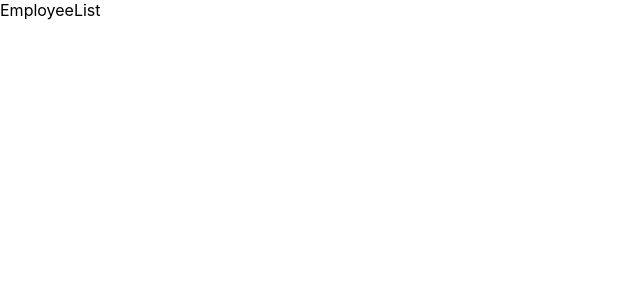
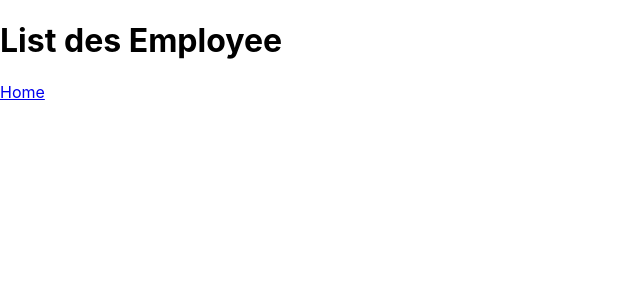
Before and after one commit to Ced933/wealth-health, a React (Create React App) app: page /employee in a window 1280 px wide. Shown: the top 300 px of the page, without its empty margins (0-640 px from the left). Built offline with nearby package versions, Linux system fonts and the light colour scheme.

Commit message:
ajouter des employés dans le strore

```diff
--- a/src/components/Form/Form.jsx
+++ b/src/components/Form/Form.jsx
@@ -16,8 +16,15 @@ const {register, handleSubmit, reset, setError } = useForm();
 
 
 const [popupShow, setPopupShow] = useState(false);
+// setPopupShow(false);
+console.log(popupShow)
 const dispatch = useDispatch();
+useEffect(()=>{
+    if(popupShow){
+        setPopupShow(false)
+    }
 
+},[popupShow])
     // const [employeeData, setEmployeeData] = useState({
     //     firstName: "",
     //     lastName:"",
@@ -56,7 +63,7 @@ const dispatch = useDispatch();
 
         // envoyer les données remplis dans le store
         dispatch({
-            type:'employee/employeeInfo',
+            type:'employee/addEmployee',
             payload:{
                 firstName: data.firstName,
                 lastName : data.lastName,
@@ -72,6 +79,7 @@ const dispatch = useDispatch();
         })
         // vider le formulaire
         reset()
+
 
     }
 
--- a/src/feature/employeeSlice.js
+++ b/src/feature/employeeSlice.js
@@ -3,13 +3,16 @@ import { createSlice } from "@reduxjs/toolkit";
 export const employeeSlice = createSlice({
 name: 'employee',
 initialState: {
-    employeeInfo:"",
+    employeeInfo:[],
 },
 reducers:{
 
-    employeeInfo:(state, action) =>{
+    employeeInfo : (state, action) =>{
         state.employeeInfo = action.payload;
     },
+    addEmployee : (state, action) =>{
+        state.employeeInfo.push(action.payload)
+    }
 
 }
 });
--- a/src/page/EmployeeList/EmployeeList.js
+++ b/src/page/EmployeeList/EmployeeList.js
@@ -1,7 +1,24 @@
 import React from 'react'
+import { useSelector } from 'react-redux'
+import { Link } from 'react-router-dom';
 
 export default function EmployeeList() {
+
+  const employees = useSelector(state => state.employee.employeeInfo)
+  console.log(employees);
   return (
-    <div>EmployeeList</div>
+    <div className='page-employee'>
+      <h1>List des Employee</h1>
+      <Link to={'/'}>
+      Home
+      </Link>
+      <div>
+        {
+          <p> {employees.map(employee => employee.firstName)}</p>
+        }
+      </div>
+
+    </div>
+
   )
 }
```
